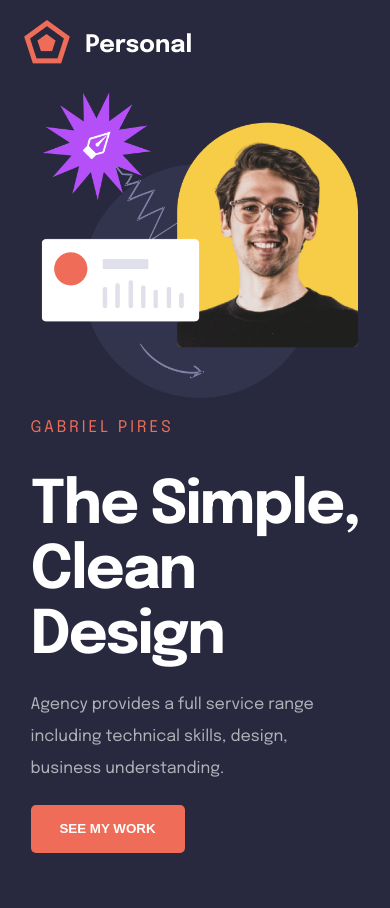
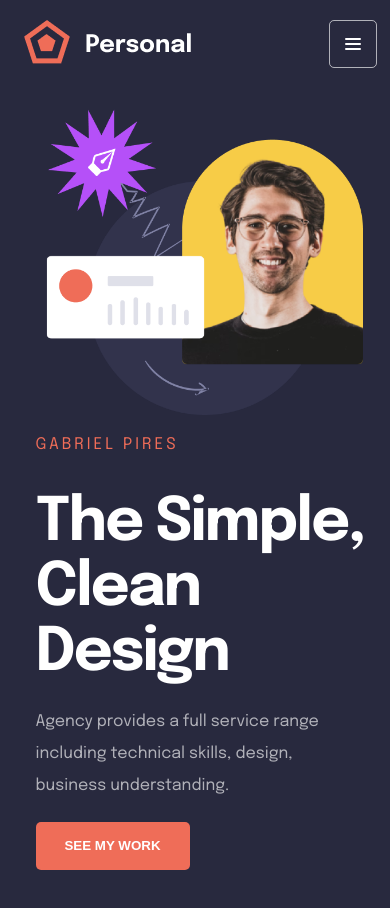
Before and after one commit to ramongoomes/ResponsiveWebSite, a plain HTML site: page index.html in a window 390 px wide. Drawn offline with Linux system fonts and the light colour scheme.

Commit message:
Create hamburger menu

```diff
--- a/index.html
+++ b/index.html
@@ -18,7 +18,11 @@
           <li><a href="#" alt="Blog">Blog</a></li>
         </ul>
       </div>
-
+      <div class="navigation-mobile">
+        <div class="details-menu"></div>
+        <div class="details-menu"></div>
+        <div class="details-menu"></div>
+      </div>
       <button class="menu-button">CONTACT</button>
     </div>
 
--- a/style.css
+++ b/style.css
@@ -39,11 +39,13 @@ h2 {
   line-height: 64px;
   letter-spacing: -1px;
 }
+
 h3 {
   font-size: 40px;
   height: 800;
   line-height: 40px;
 }
+
 h4 {
   font-size: 24px;
   font-weight: 700;
@@ -62,6 +64,7 @@ p {
   font-weight: 400;
   line-height: 32px;
 }
+
 button {
   width: 138px;
   height: 48px;
@@ -79,6 +82,7 @@ body {
   color: var(--text-light);
   background: var(--bg-dark);
   flex-wrap: wrap;
+  min-width: 1223px;
 }
 
 #menu {
@@ -93,6 +97,10 @@ body {
   width: 842px;
   display: flex;
   justify-content: space-around;
+}
+
+.navigation-mobile {
+  display: none;
 }
 
 .navigation ul {
@@ -172,19 +180,56 @@ body {
 /* RESPONSIVIDADE */
 
 @media (max-width: 412px) {
+  body{
+    min-width: 400px;
+  }
   .navigation,
   .menu-button {
     display: none;
   }
 
-  .logo{
+  .logo {
 
-    position: absolute;
+    /* position: absolute; */
     left: 23px;
   }
+#menu{
+  justify-content: space-between;
+  margin-left:23px;
+  margin-right: 23px;
+}
+  .navigation-mobile{
+    /* position: absolute; */
+    display: flex;
+    justify-content: center;
+    align-items: center;
+    flex-direction: column;
+    right: 23px;
+    width: 48px;
+    height: 48px;
+    border: 0.5px solid var(--text-light-gray);
+    border-radius: 5px;
+
+  }
+
+  .navigation-mobile .details-menu{
+    width: 16px;
+    height: 2px;
+    background-color: var(--text-light);
+    margin: 1.5px;
+    border-radius: 1px;
+  }
+
+  .navigation-mobile:hover{
+    background: var(--bg-accent);
+    border: var(--text-light-gray);
+    transition: 0.9s;
+  }
+
   .container {
     display: flex;
     max-width: 329px;
+    top: 15px;
   }
 
   .container .content-container {
@@ -208,6 +253,7 @@ body {
     line-height: 65px;
     position: relative;
   }
+
   .container .image-container {
     width: 329px;
     height: 318px;
```
